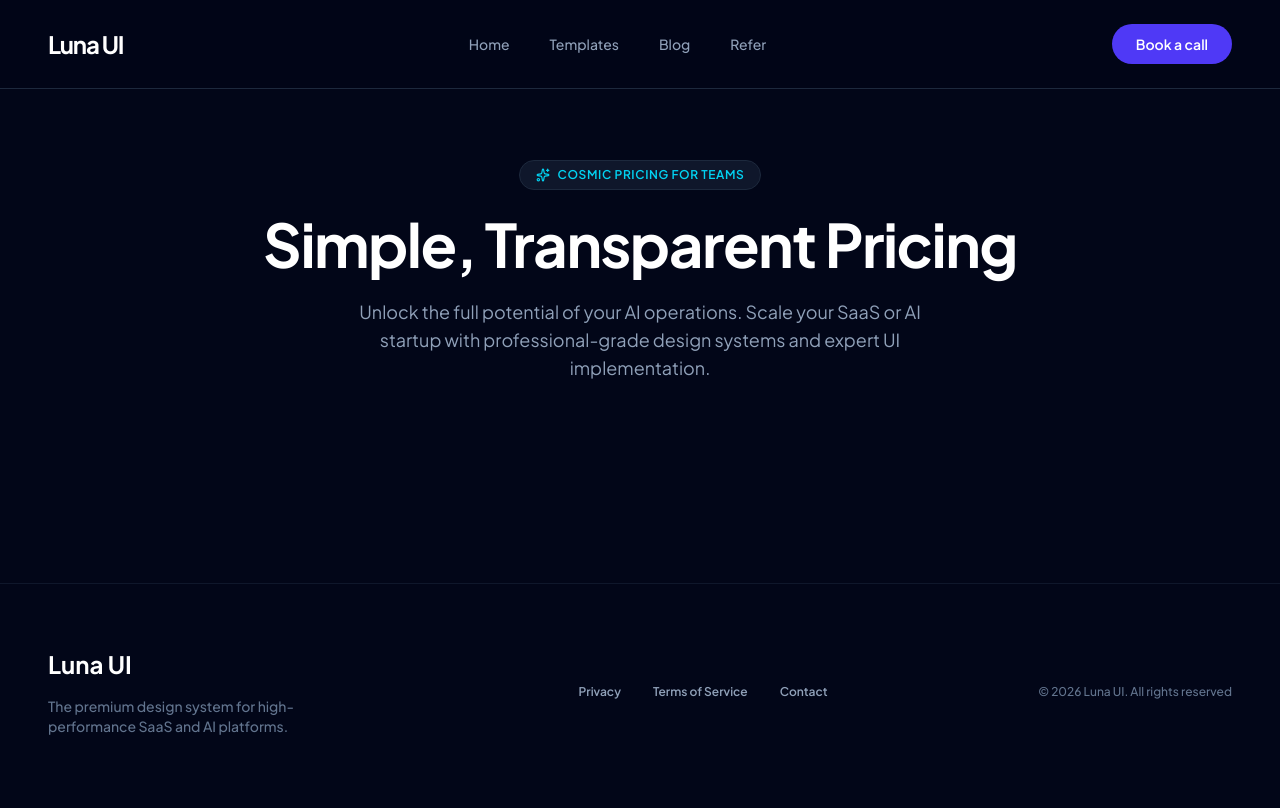
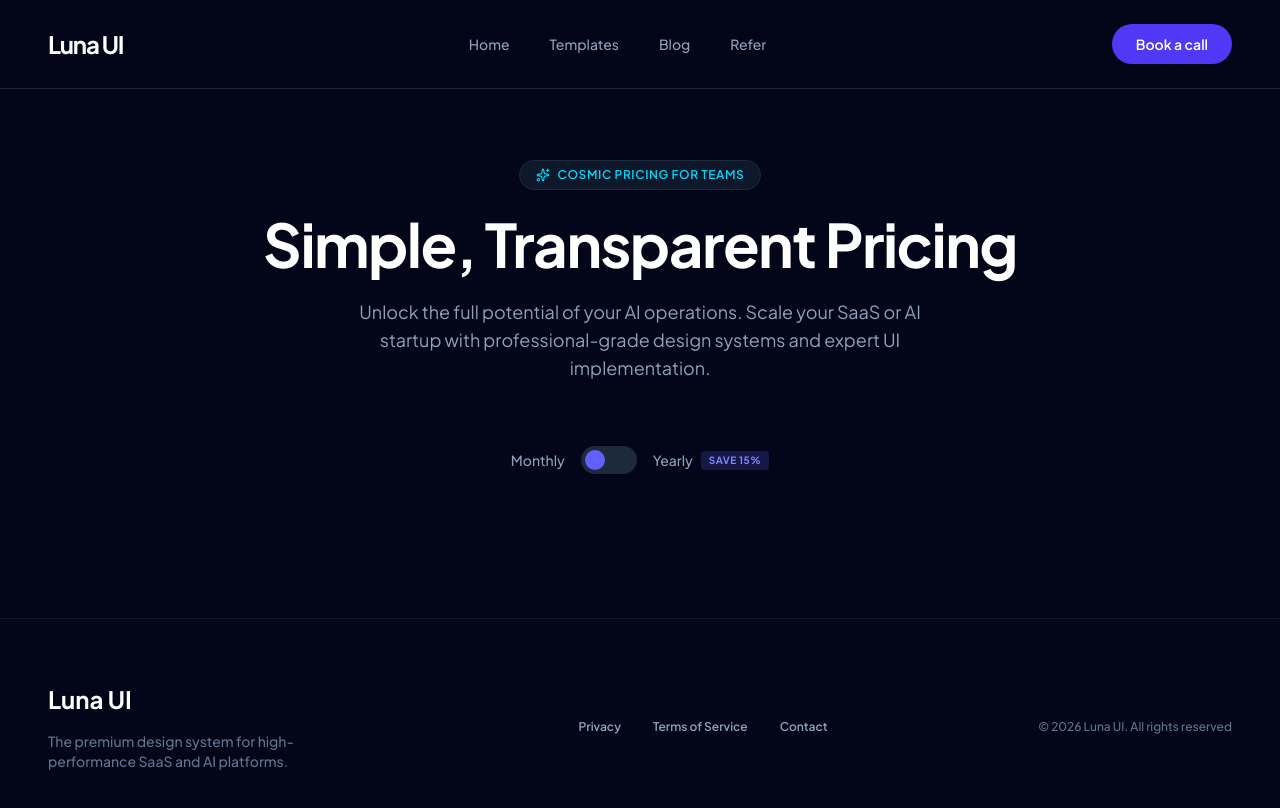
Before and after one commit to arturolguillen/devarturo-5-saas-pricing-table, a Next.js app: page / in a window 1280 px wide. Shown: the top 808 px of the page. Built offline with nearby package versions, Linux system fonts and the light colour scheme.

Commit message:
Add BillingToggle component for pricing selection

```diff
--- a/src/app/page.tsx
+++ b/src/app/page.tsx
@@ -1,3 +1,4 @@
+import BillingToggle from "@/components/BillingToggle";
 import Footer from "@/components/Footer";
 import FooterBrand from "@/components/FooterBrand";
 import FooterCopy from "@/components/FooterCopy";
@@ -26,6 +27,8 @@ export default function Home() {
                     <HeroTitle />
                     <HeroDescription />
                 </Hero>
+                {/* CREATE A PRICING PROVIDER */}
+                <BillingToggle />
             </MainWrapper>
             <Footer>
                 <FooterBrand />
--- /dev/null
+++ b/src/components/BillingToggle.tsx
@@ -0,0 +1,14 @@
+export default function BillingToggle() {
+    return (
+        <div className="flex items-center justify-center gap-4 mb-16">
+            <span className="text-sm font-medium text-slate-400" id="label-monthly">{'Monthly'}</span>
+            <button className="relative w-14 h-7 bg-slate-800 rounded-full p-1 transition-colors duration-300 focus:outline-none focus:ring-2 focus:ring-indigo-500" id="billing-toggle">
+                <span className="block absolute left-1 top-1 size-5 bg-indigo-500 rounded-full transition-all duration-300 transform"></span>
+            </button>
+            <div className="flex items-center gap-2">
+                <span className="text-sm font-medium text-slate-400" id="label-yearly">{'Yearly'}</span>
+                <span className="bg-indigo-500/20 text-indigo-400 px-2 py-0.5 rounded text-[10px] font-bold uppercase tracking-wider">{'Save 15%'}</span>
+            </div>
+        </div>
+    );
+}
```
